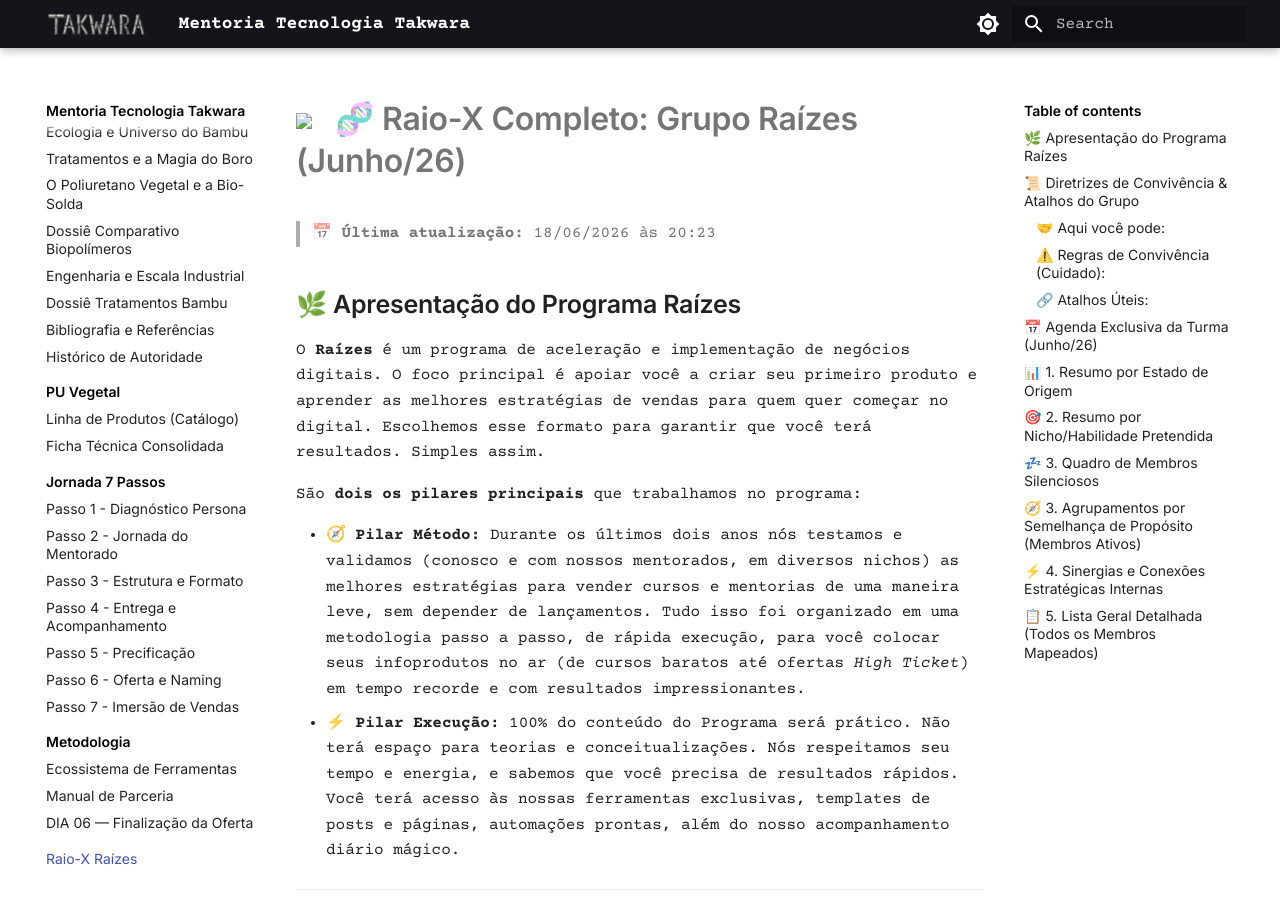
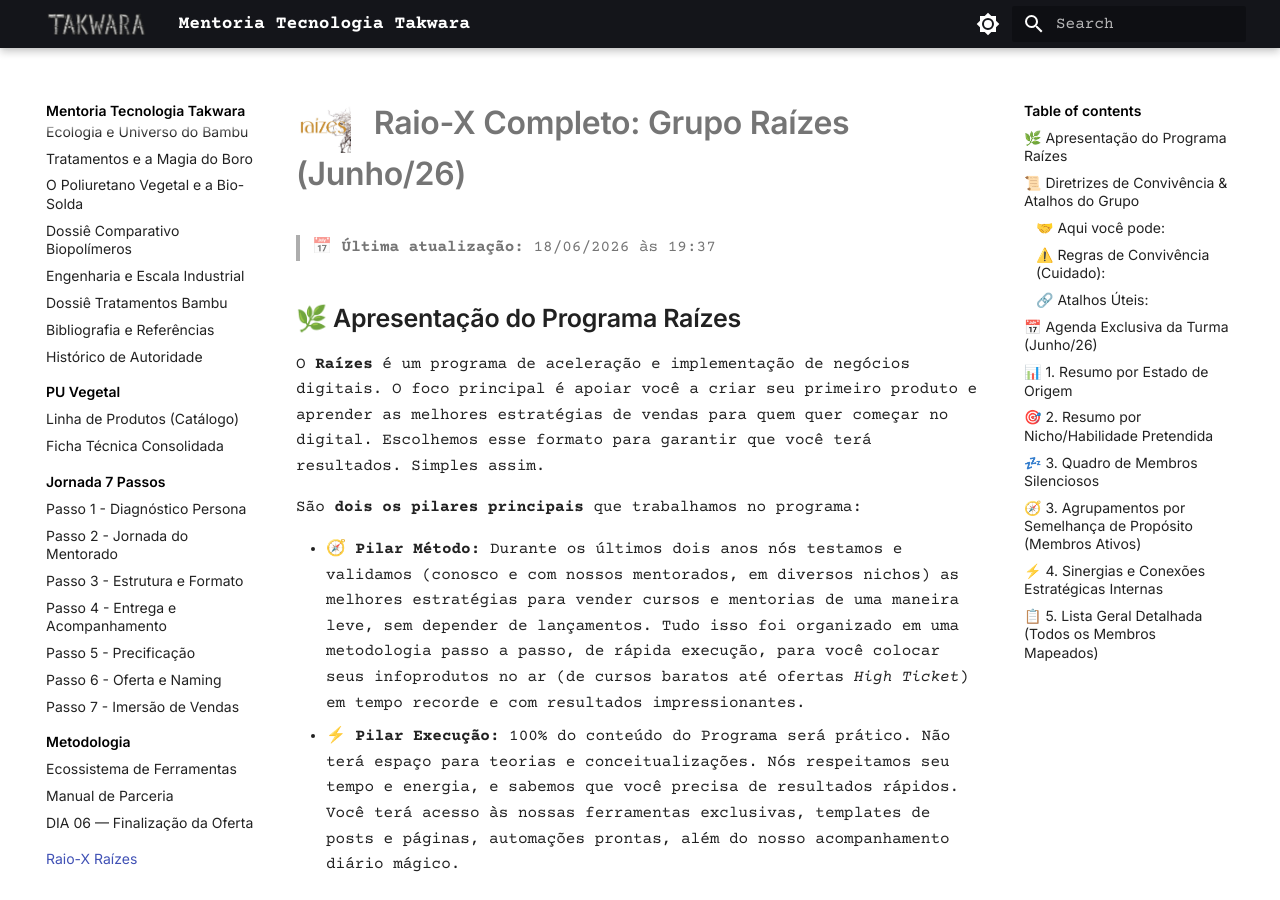
Before and after one commit to takwaratec/Mentoria_Tecnologia_Takwara, an MkDocs documentation site: the page built from docs/raio-x-raizes.md, in a window 1280 px wide and 900 px high. Built offline with MkDocs 1.6.1 and Material for MkDocs 9.7.7, drawn with Linux system fonts in a browser that asks for light colours.

Commit message:
docs: adjust Raio-X logo path, remove emoji and fix update time

```diff
--- a/docs/raio-x-raizes.md
+++ b/docs/raio-x-raizes.md
@@ -1,6 +1,6 @@
-# <img src="assets/images/raizes_logo.png" width="55" style="vertical-align: middle; margin-right: 15px;" /> 🧬 Raio-X Completo: Grupo Raízes (Junho/26)
+# <img src="../assets/images/raizes_logo.png" width="55" style="vertical-align: middle; margin-right: 15px;" /> Raio-X Completo: Grupo Raízes (Junho/26)
 
-> 📅 **Última atualização:** 18/06/2026 às 20:23
+> 📅 **Última atualização:** 18/06/2026 às 19:37
 
 ## 🌿 Apresentação do Programa Raízes
 
```
